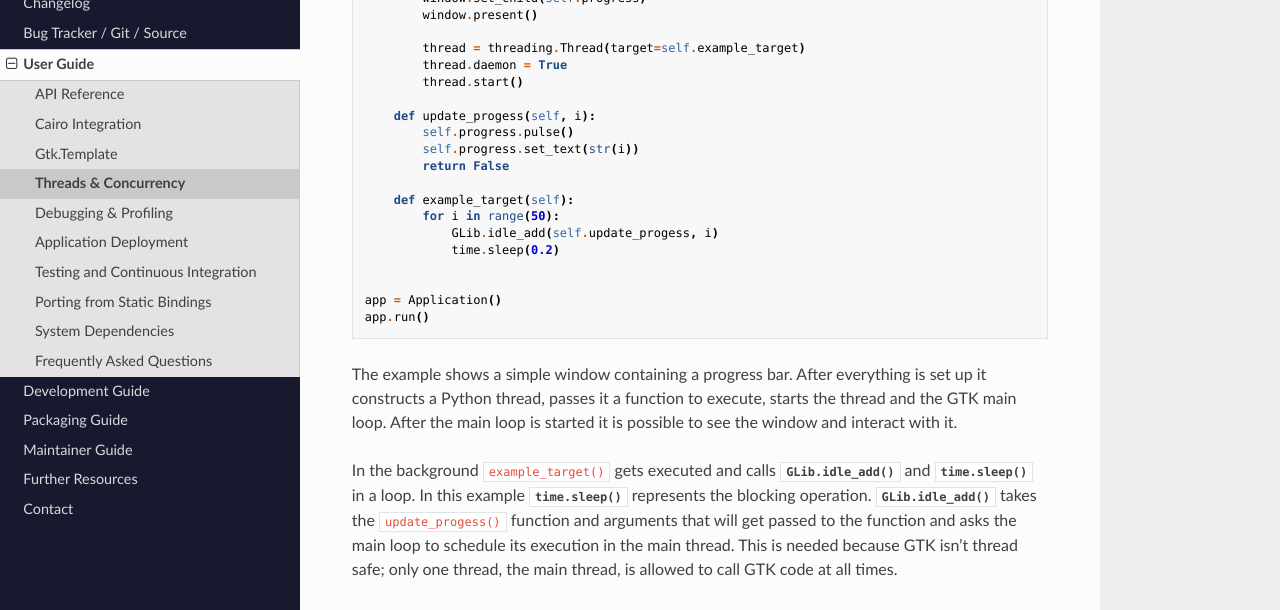
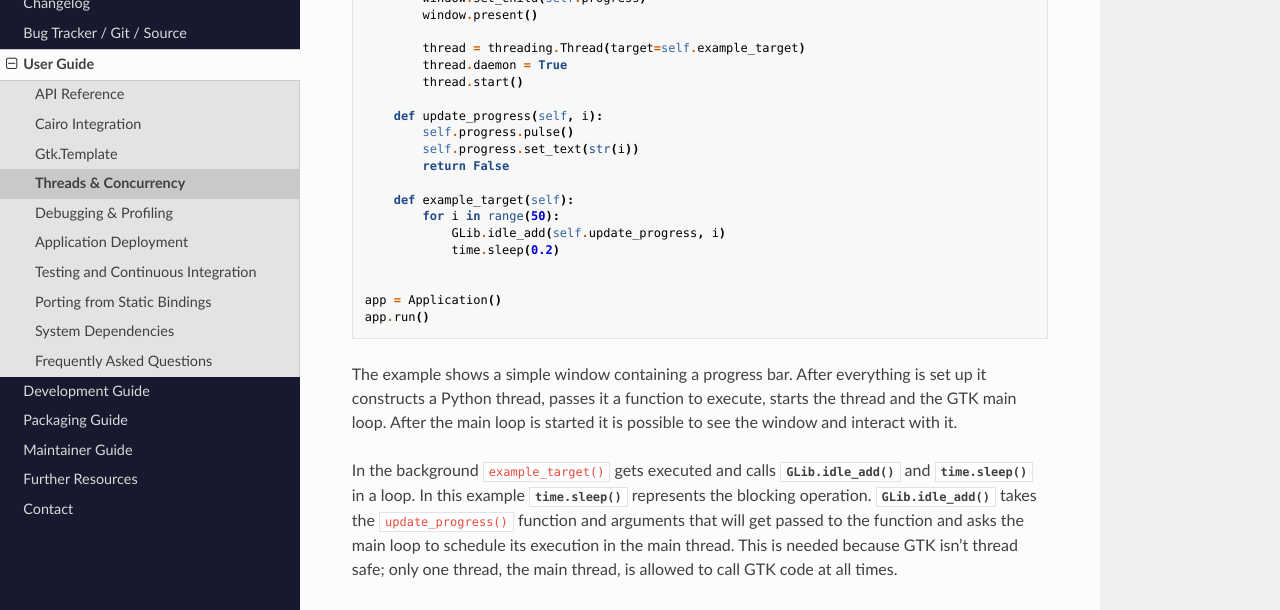
Before and after one commit to codacy-open-source-project-scans/pygoobject3, a Sphinx documentation site: the page built from docs/guide/threading.rst, in a window 1280 px wide and 900 px high, scrolled down 804 px. Shown: the part 151-761 px from the top of the window. Built offline with Sphinx 7.4.7 and the Read the Docs theme 2.0.0, drawn with Linux system fonts in a browser that asks for light colours; some web fonts are replaced.

Commit message:
Frozen autocommit 2023-11-26 06:13:37.057127

```diff
--- a/docs/guide/threading.rst
+++ b/docs/guide/threading.rst
@@ -50,14 +50,14 @@ while still showing feedback on the progress in a window.
             thread.daemon = True
             thread.start()
 
-        def update_progess(self, i):
+        def update_progress(self, i):
             self.progress.pulse()
             self.progress.set_text(str(i))
             return False
 
         def example_target(self):
             for i in range(50):
-                GLib.idle_add(self.update_progess, i)
+                GLib.idle_add(self.update_progress, i)
                 time.sleep(0.2)
 
 
@@ -73,7 +73,7 @@ possible to see the window and interact with it.
 In the background ``example_target()`` gets executed and calls
 :func:`GLib.idle_add` and :func:`time.sleep` in a loop. In this example
 :func:`time.sleep` represents the blocking operation. :func:`GLib.idle_add`
-takes the ``update_progess()`` function and arguments that will get passed to
+takes the ``update_progress()`` function and arguments that will get passed to
 the function and asks the main loop to schedule its execution in the main
 thread. This is needed because GTK isn't thread safe; only one thread, the
 main thread, is allowed to call GTK code at all times.
```
Also changed, not shown: README.md (+1 -1 lines).
